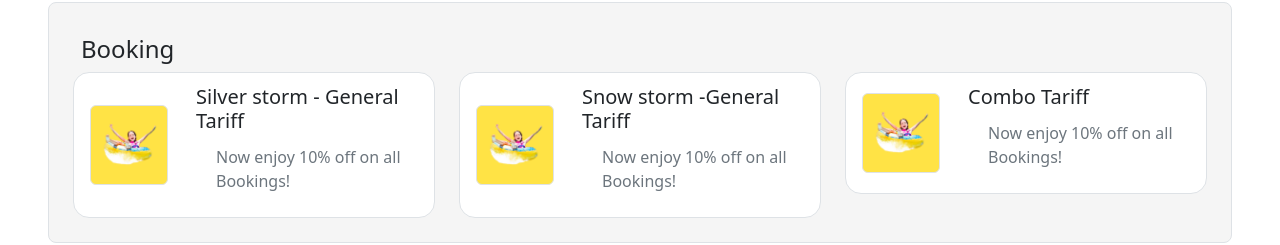
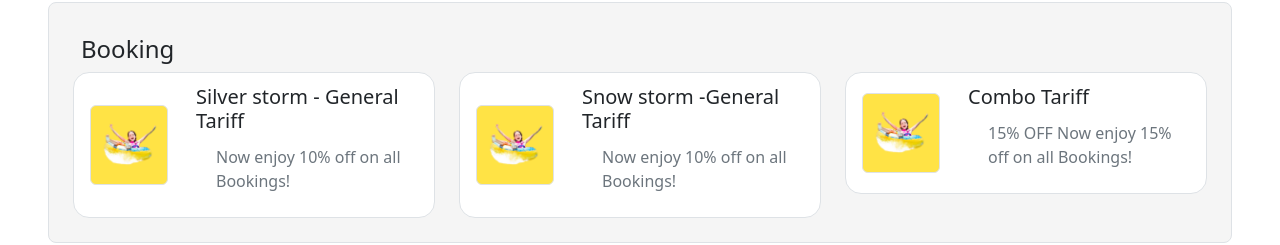
Before and after one commit to ShynuSj/Silver_Storm, a website: page static/booking.html in a window 1280 px wide. Shown: the part 78-323 px from the top of the page. Drawn offline with nearby package versions, Linux system fonts and the light colour scheme; a web font is replaced by a local one.

Commit message:
Update booking.html

```diff
--- a/static/booking.html
+++ b/static/booking.html
@@ -152,7 +152,8 @@
               <div class="p-1 ps-4">
                 <h5 class="p-1">Combo Tariff</h5>
                 <p class="text-secondary fs-6 ps-4">
-                  Now enjoy 10% off on all Bookings!
+                  15% OFF
+Now enjoy 15% off on all Bookings!
                 </p>
               </div>
             </div>
```
